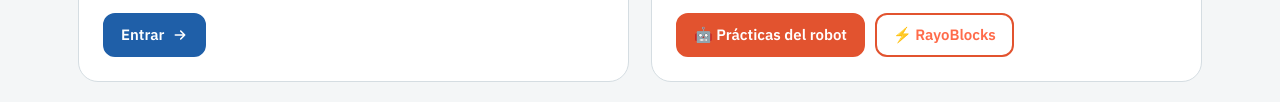
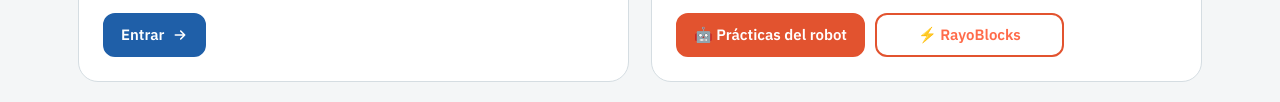
Before and after one commit to davidrayo-tecno/Tecno, a plain HTML site: page index.html in a window 1280 px wide. Shown: the part 785-887 px from the top of the page. Drawn offline with nearby package versions, Linux system fonts and the light colour scheme; no server answers.

Commit message:
Portada: botones de una misma tarjeta con la misma anchura (#50)
En el móvil se apilan y ocupan todo el ancho.


Claude-Session: https://claude.ai/code/session_01MKfDwCwP4Sj9mLToUTZY3M

Co-authored-by: Claude <noreply@anthropic.com>

```diff
--- a/index.html
+++ b/index.html
@@ -74,7 +74,9 @@ h1{font-family:var(--display);font-weight:700;font-size:clamp(42px,7vw,76px);lin
 .card .items{margin:0;padding:0;list-style:none;color:var(--muted);font-size:15.5px;display:grid;gap:4px}
 .card .items li{position:relative;padding-left:20px}
 .card .items li::before{content:"";position:absolute;left:2px;top:.62em;width:8px;height:8px;border-radius:2px;background:var(--c)}
-.card .links{display:flex;flex-wrap:wrap;gap:10px;margin-top:auto;padding-top:16px}
+.card .links{display:inline-grid;grid-auto-flow:column;grid-auto-columns:1fr;gap:10px;margin-top:auto;padding-top:16px;align-self:flex-start;max-width:100%}
+.card .links .go-btn{justify-content:center;white-space:nowrap}
+@media (max-width:440px){.card .links{grid-auto-flow:row;align-self:stretch}}
 .go-btn{display:inline-flex;align-items:center;gap:8px;font-weight:600;font-size:15px;color:#fff;background:var(--c-solid);border:2px solid var(--c-solid);border-radius:12px;padding:8px 16px;text-decoration:none;transition:background .15s,color .15s}
 .go-btn.alt{background:transparent;color:var(--c)}
 .go-btn:hover{background:var(--c-dark);border-color:var(--c-dark);color:#fff}
```
